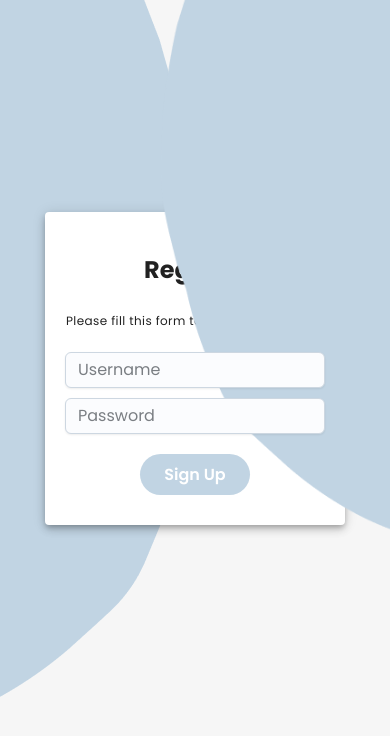
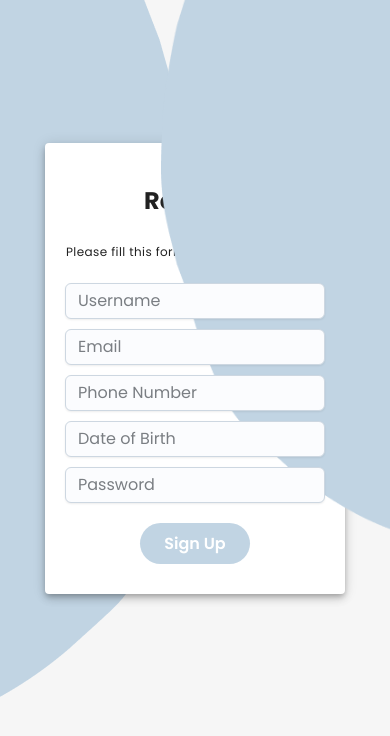
Before and after one commit to mgrumbine/ToDoApp, a React (Create React App) app in the folder client/: page /register in a window 390 px wide. Shown: the top 736 px of the page. Built offline with nearby package versions, Linux system fonts and the light colour scheme.

Commit message:
Added fields to register component (email, phone number, and date of birth.

```diff
--- a/client/src/Components/Register.js
+++ b/client/src/Components/Register.js
@@ -7,11 +7,26 @@ import RegisterBackground2 from '../Assets/register-background2.png';
 
 const Register = () => {
   const [username, setUsername] = useState('');
+  const [email, setEmail] = useState('');
+  const [phoneNumber, setPhoneNumber] = useState('');
+  const [dateOfBirth, setDateOfBirth] = useState('');
   const [password, setPassword] = useState('');
   const paperStyle={padding:'30px 20px', width:300, margin:'20px auto'};
 
   const handleUsernameChange = (e) => {
     setUsername(e.target.value);
+  };
+
+  const handleEmailChange = (e) => {
+    setEmail(e.target.value);
+  };
+
+  const handlePhoneNumberChange = (e) => {
+    setPhoneNumber(e.target.value);
+  };
+
+  const handleDateOfBirthChange = (e) => {
+    setDateOfBirth(e.target.value);
   };
 
   const handlePasswordChange = (e) => {
@@ -23,6 +38,9 @@ const Register = () => {
 
     const userData = {
       username: username,
+      email: email,
+      phoneNumber: phoneNumber,
+      dateOfBirth: dateOfBirth,
       password: password
     };
 
@@ -40,6 +58,9 @@ const Register = () => {
         console.log('Registration successful');
         // Clear the input fields after successful registration
         setUsername('');
+        setEmail('');
+        setPhoneNumber('');
+        setDateOfBirth('');
         setPassword('');
       } else {
         // Registration failed
@@ -82,11 +103,41 @@ const Register = () => {
           <div>
           <Input
             disabled={false}
+            placeholder="Email"
+            size="md"
+            variant="outlined"
+            style={{ marginBottom: '10px', marginTop: '10px'}}
+            type="email" value={email} onChange={handleEmailChange}
+          />
+          </div>
+          <div>
+          <Input
+            disabled={false}
+            placeholder="Phone Number"
+            size="md"
+            variant="outlined"
+            style={{ marginBottom: '10px', marginTop: '10px'}}
+            type="text" value={phoneNumber} onChange={handlePhoneNumberChange}
+          />
+          </div>
+          <div>
+          <Input
+            disabled={false}
+            placeholder="Date of Birth"
+            size="md"
+            variant="outlined"
+            style={{ marginBottom: '10px', marginTop: '10px'}}
+            type="text" value={dateOfBirth} onChange={handleDateOfBirthChange}
+          />
+          </div>
+          <div>
+          <Input
+            disabled={false}
             placeholder="Password"
             size="md"
             variant="outlined"
             style={{ marginBottom: '20px' }}
-            type="text" value={password} onChange={handlePasswordChange}
+            type="password" value={password} onChange={handlePasswordChange}
           />
           </div>
           <div style={{ display: 'flex', justifyContent: 'center' }}>
```
